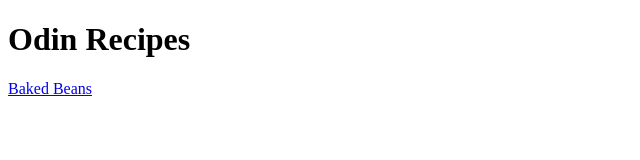
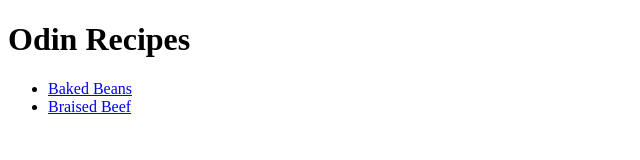
Before and after one commit to 360-ahemenjeho/odin-recipes, a plain HTML site: page index.html in a window 1280 px wide. Shown: the whole page, without its empty margins (0-640 px from the left). Drawn offline with Linux system fonts and the light colour scheme.

Commit message:
link recipe: Braised Beef

```diff
--- a/index.html
+++ b/index.html
@@ -9,7 +9,10 @@
 
 <body>
     <h1>Odin Recipes</h1>
-    <a href="./recipes/baked-beans.html">Baked Beans</a>
+    <ul>
+        <li><a href="./recipes/baked-beans.html">Baked Beans</a></li>
+        <li><a href="./recipes/braised-beef.html">Braised Beef</a></li>
+    </ul>
 </body>
 
 </html>
```
